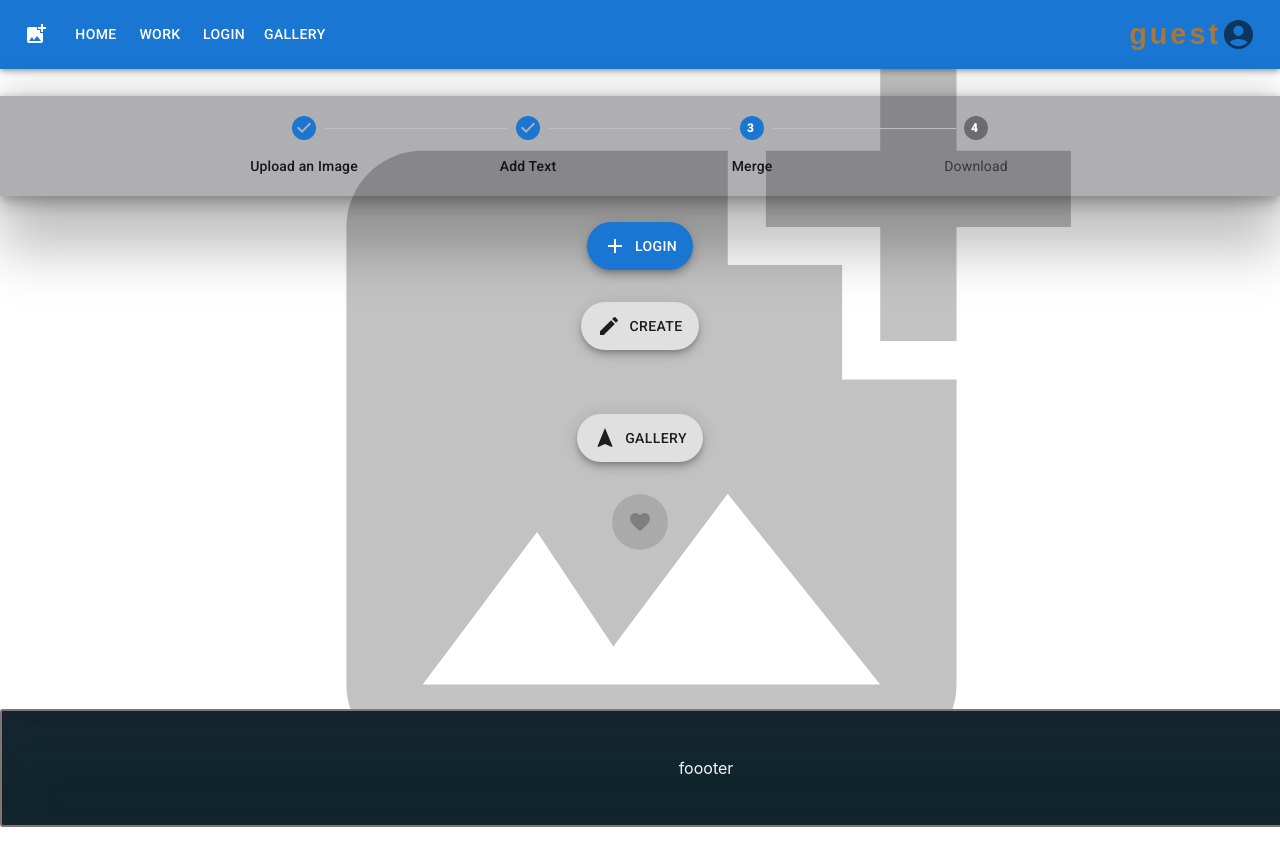
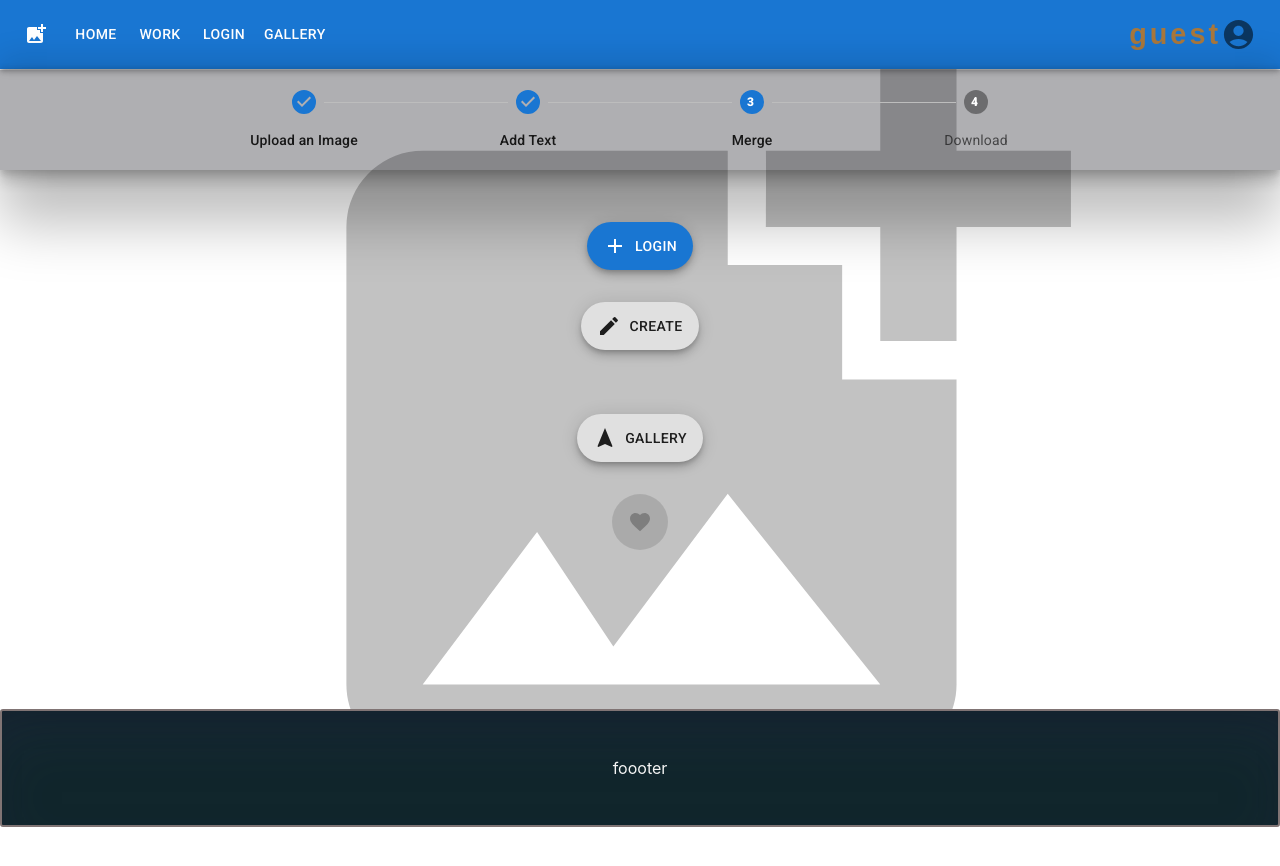
Before and after one commit to dankarger/merger, a React (Create React App) app in the folder client/: page /home in a window 1280 px wide. Shown: the top 866 px of the page. Built offline with nearby package versions, Linux system fonts and the light colour scheme.

Commit message:
fix footer

```diff
--- a/client/src/styles/Footer.styled.js
+++ b/client/src/styles/Footer.styled.js
@@ -3,7 +3,7 @@ import {motion} from 'framer-motion'
 
 export const FooterStyled = styled(motion.footer) `
   margin-top: 10vh;
-  width: 100%;
+  //width: 100%;
   max-height: 60px;
   min-height: 50px;
   padding: 2rem 4rem;
--- a/client/src/styles/HomePage.styled.js
+++ b/client/src/styles/HomePage.styled.js
@@ -10,5 +10,6 @@ export const HomePageStyled = styled.div `
   justify-content: center;
   align-items: center;
   flex-direction: column;
+  overflow: hidden;
 
 `
--- a/client/src/styles/TopMenu.styled.js
+++ b/client/src/styles/TopMenu.styled.js
@@ -16,7 +16,7 @@ export const TopMenuStyled = styled(motion.div) `
   position: absolute;
   //  top:80px;
   //right:0;
-  top: 12%;
+  top: 70px;
   box-shadow: rgba(0, 0, 0, 0.25) 0px 54px 55px, rgba(0, 0, 0, 0.12) 0px -12px 30px, rgba(0, 0, 0, 0.12) 0px 4px 6px, rgba(0, 0, 0, 0.17) 0px 12px 13px, rgba(0, 0, 0, 0.09) 0px -3px 5px;
   //
   //span {
```
